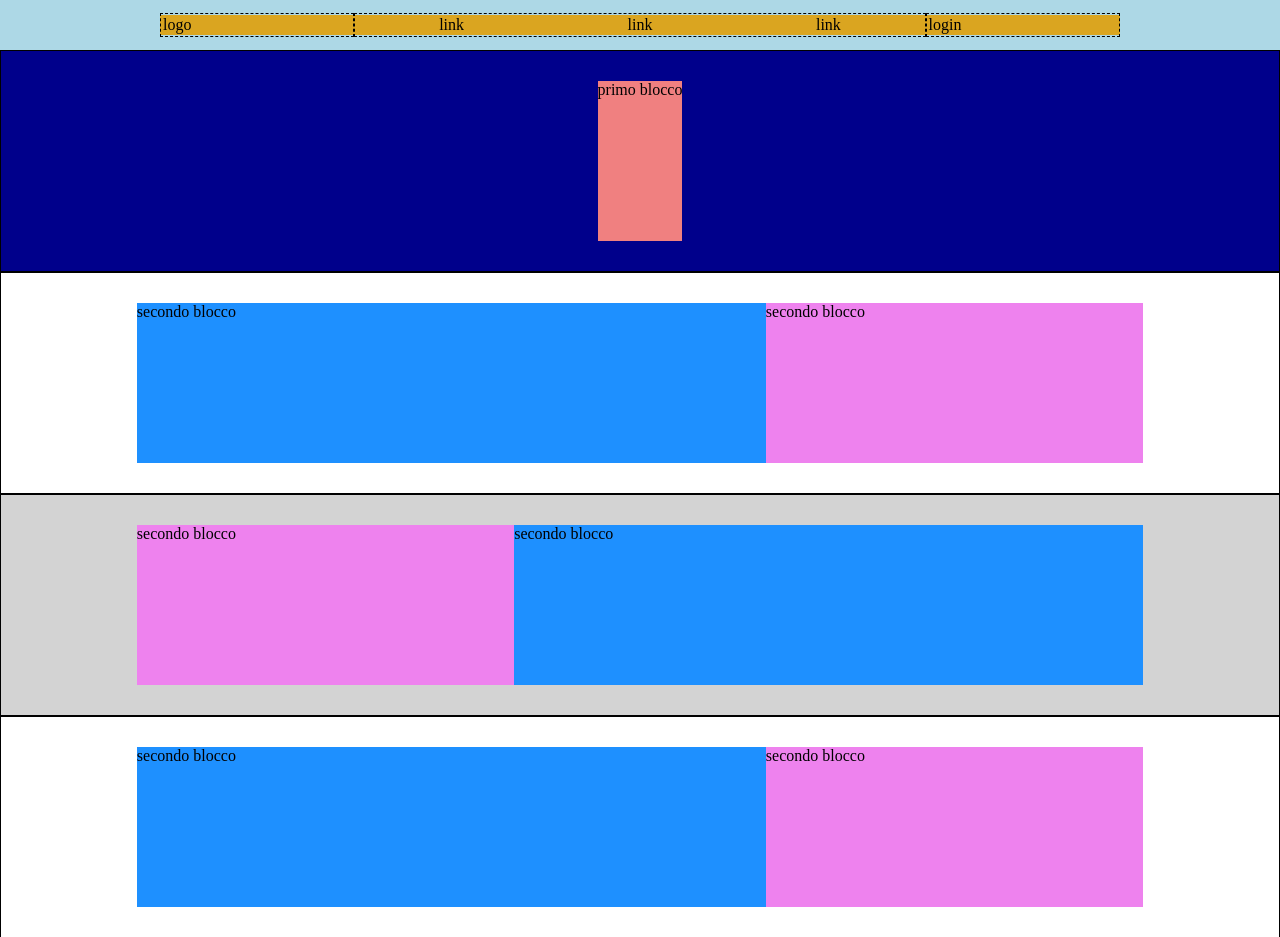
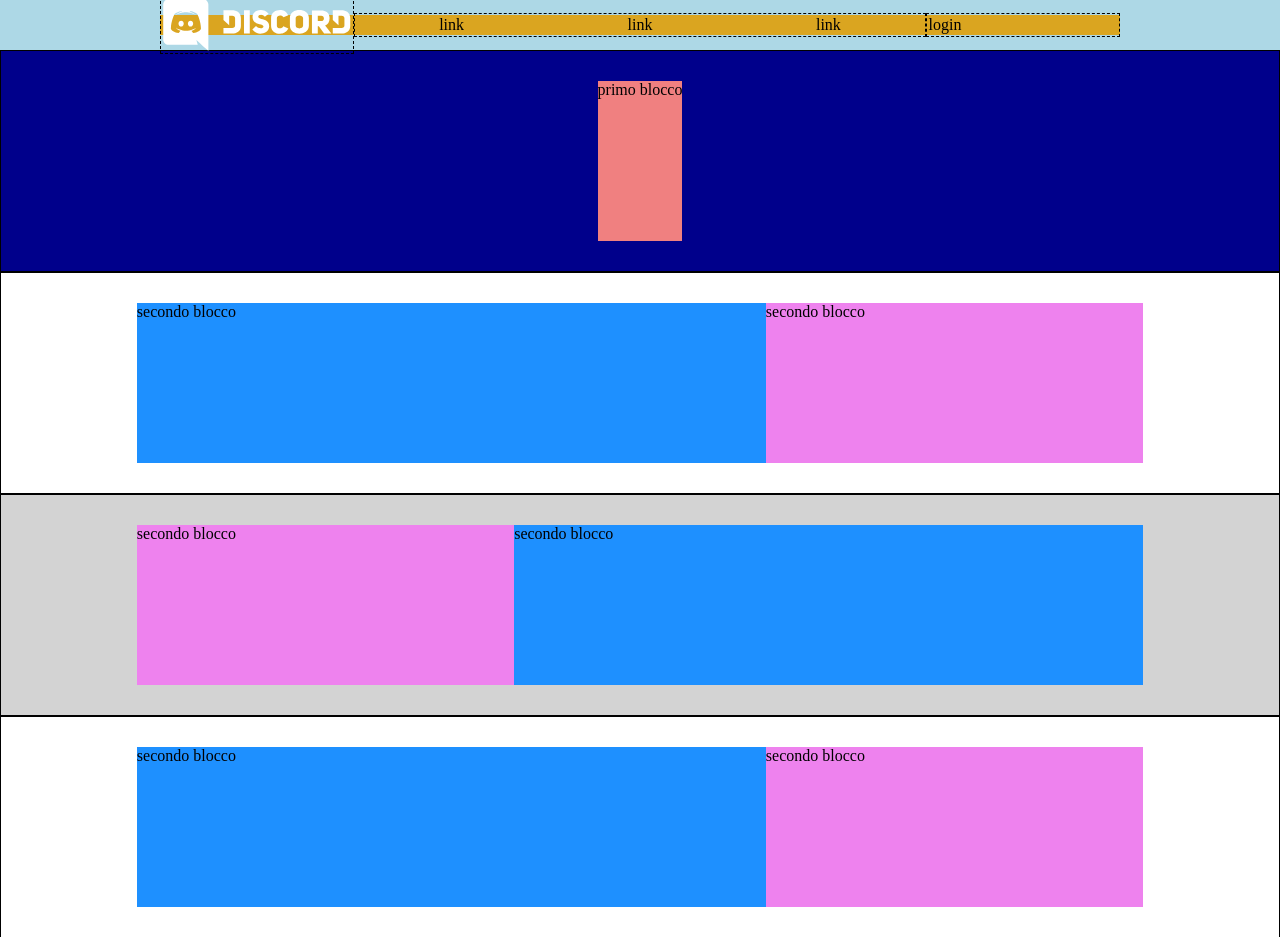
Before and after one commit to aryadeifiordi/htmlcss-struttura-discord, a plain HTML site: page index.html in a window 1280 px wide. Shown: the top 937 px of the page. Drawn offline with Linux system fonts and the light colour scheme.

Commit message:
logo discord

```diff
--- a/assets/css/style.css
+++ b/assets/css/style.css
@@ -28,6 +28,13 @@ header {
     border: 1px rgb(0, 0, 0) dashed;
     padding: 2px;
     width: 20%;
+
+}
+.logod {
+    display: flex;
+    align-content: stretch;
+    width: 100%;
+    height: 100%
 
 }
 
--- a/index.html
+++ b/index.html
@@ -11,7 +11,7 @@
 <body>
     <header>
         <nav class="container">
-            <div class="logo">logo</div>
+            <div class="logo"><img class="logod" src="./assets/css/img/logo.svg" alt=""></div>
 
             <ul class="link">
                 <li>link</li>
```
Also changed, not shown: assets/css/img/ita.png (added), assets/css/img/item1.svg (added), assets/css/img/item2.svg (added), assets/css/img/item3.svg (added), assets/css/img/item4-big.svg (added), assets/css/img/jumbo.png (added), assets/css/img/logo.svg (added), assets/css/img/stars.svg (added), assets/css/img/wave.svg (added).
